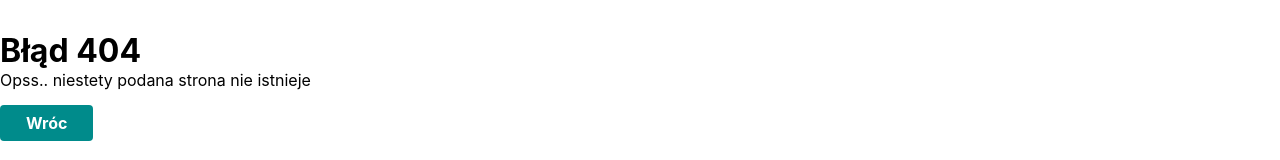
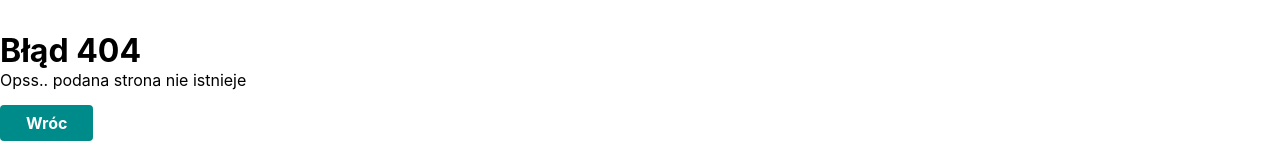
Before and after one commit to KamilFil/books-app-fe, a React (Create React App) app: page /books/1 in a window 1280 px wide. Shown: the part 243-403 px from the top of the page. Built offline with nearby package versions, Linux system fonts and the light colour scheme; no server answers.

Commit message:
Change Error - check

```diff
--- a/src/views/ErrorPage/ErrorPage.tsx
+++ b/src/views/ErrorPage/ErrorPage.tsx
@@ -8,7 +8,7 @@ export const ErrorPage = () => {
             <Menu/>
             <div className="error-page_section">
             <h1>Błąd 404</h1>
-            <p>Opss.. niestety podana strona nie istnieje</p>
+            <p>Opss..  podana strona nie istnieje</p>
             <Link className="btn-back" to="/">Wróc</Link>
             </div>
             <Footer/>
```
Also changed, not shown: tsconfig.paths.json (deleted, +0 -10 lines).
